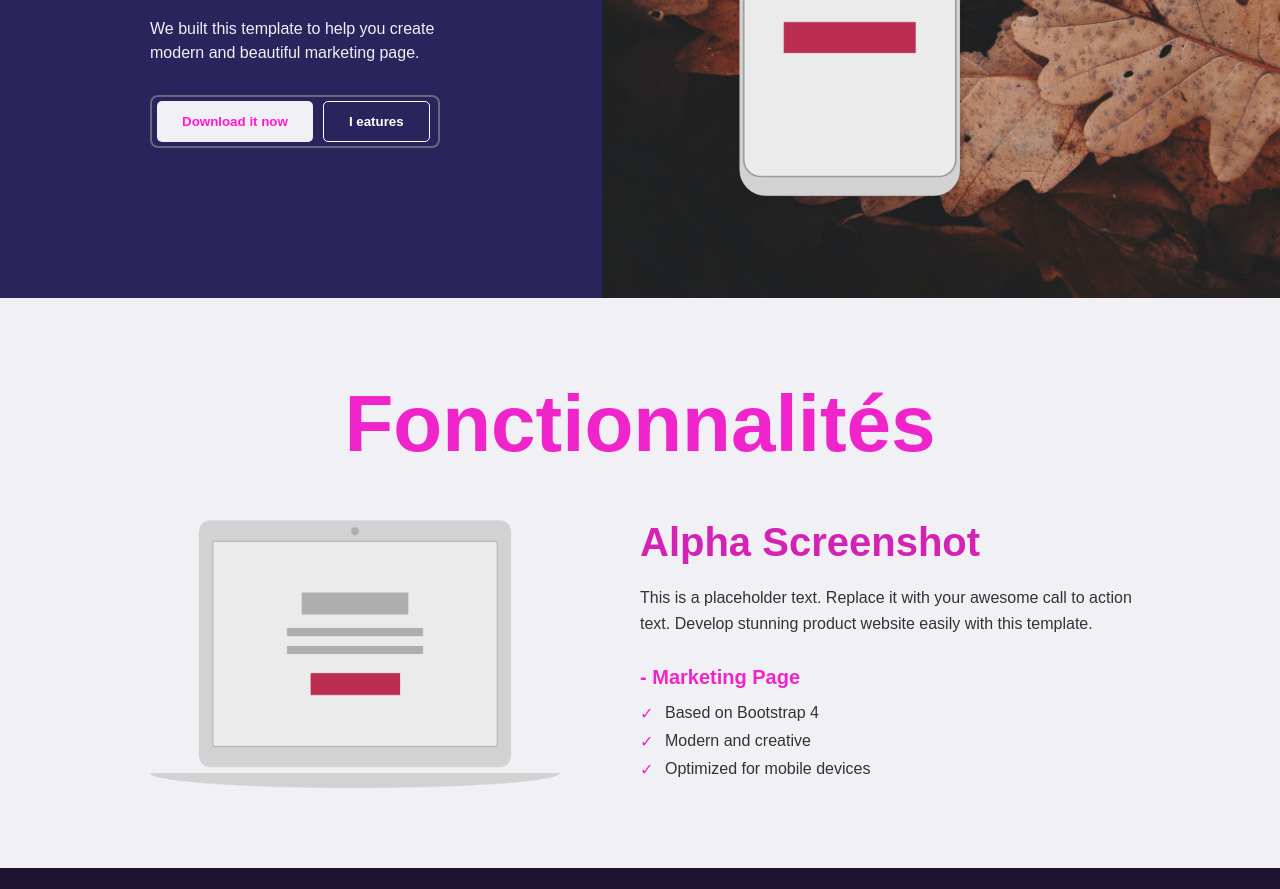
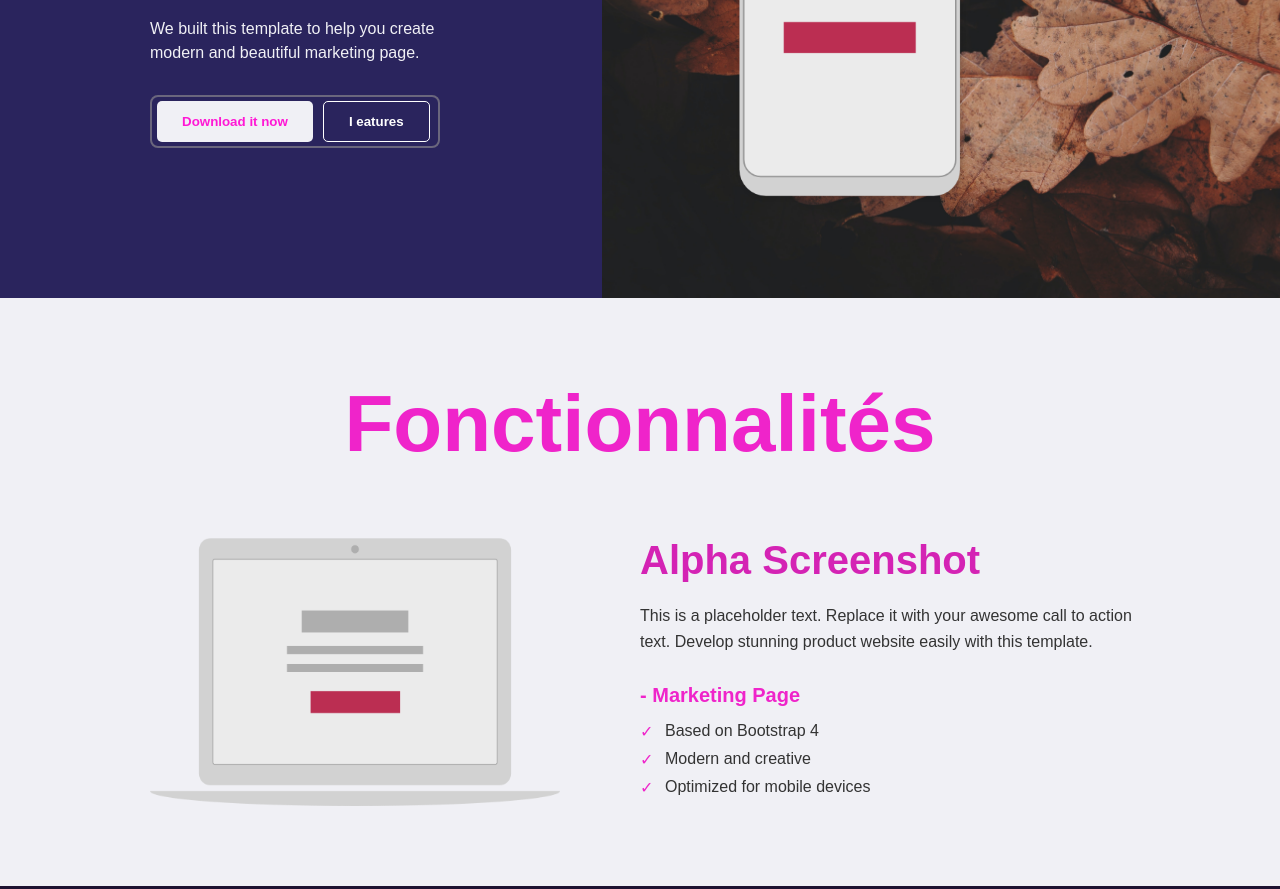
Before and after one commit to Santi0103/Bleux, a plain HTML site: page index.html in a window 1280 px wide. Shown: the part 411-1300 px from the top of the page. Drawn offline with Linux system fonts and the light colour scheme.

Commit message:
cambio en el br

```diff
--- a/index.html
+++ b/index.html
@@ -33,7 +33,7 @@
   </section>
 
   <section class="features">
-    <h2>Fonctionnalités</h2>
+    <h2>Fonctionnalités</h2><br>
     <div class="feature-content">
       <img src="assets/imagenes/laptop.png" alt="Laptop">
       <div class="feature-text">
```
